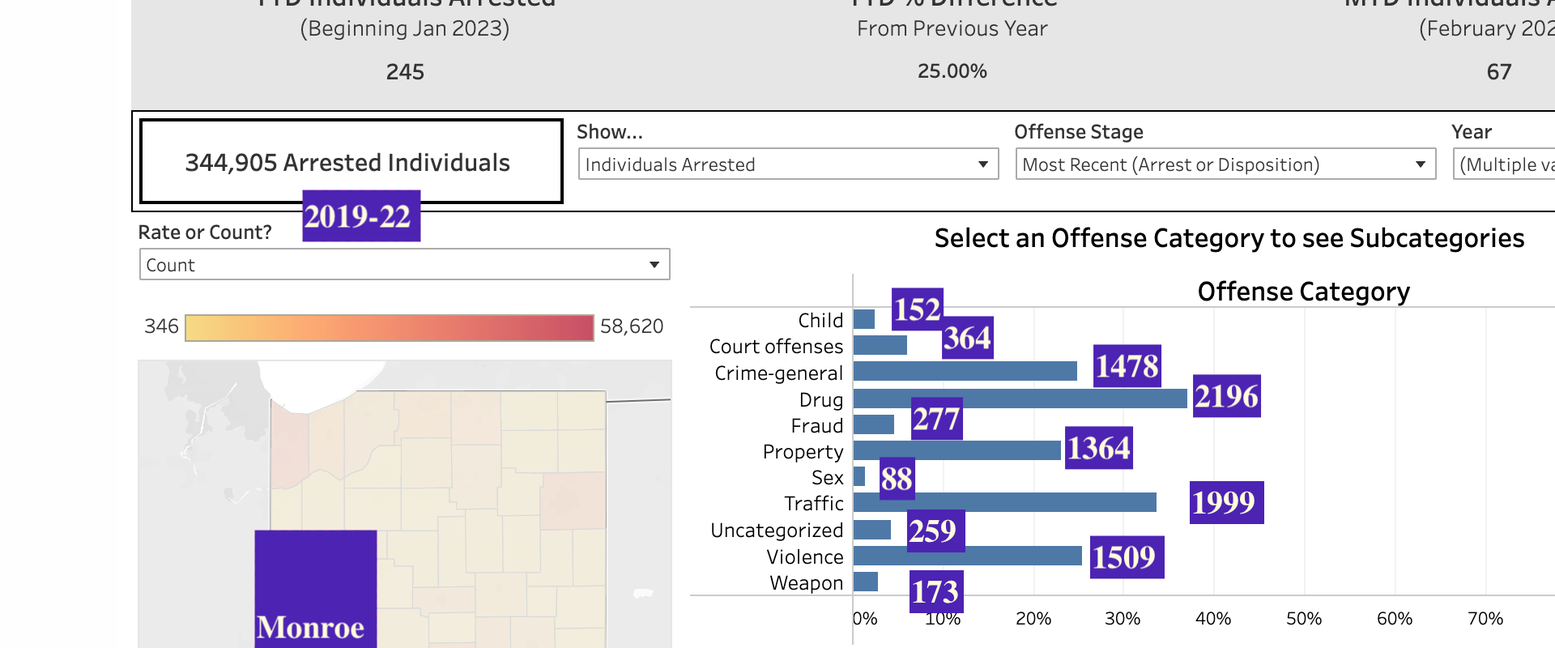
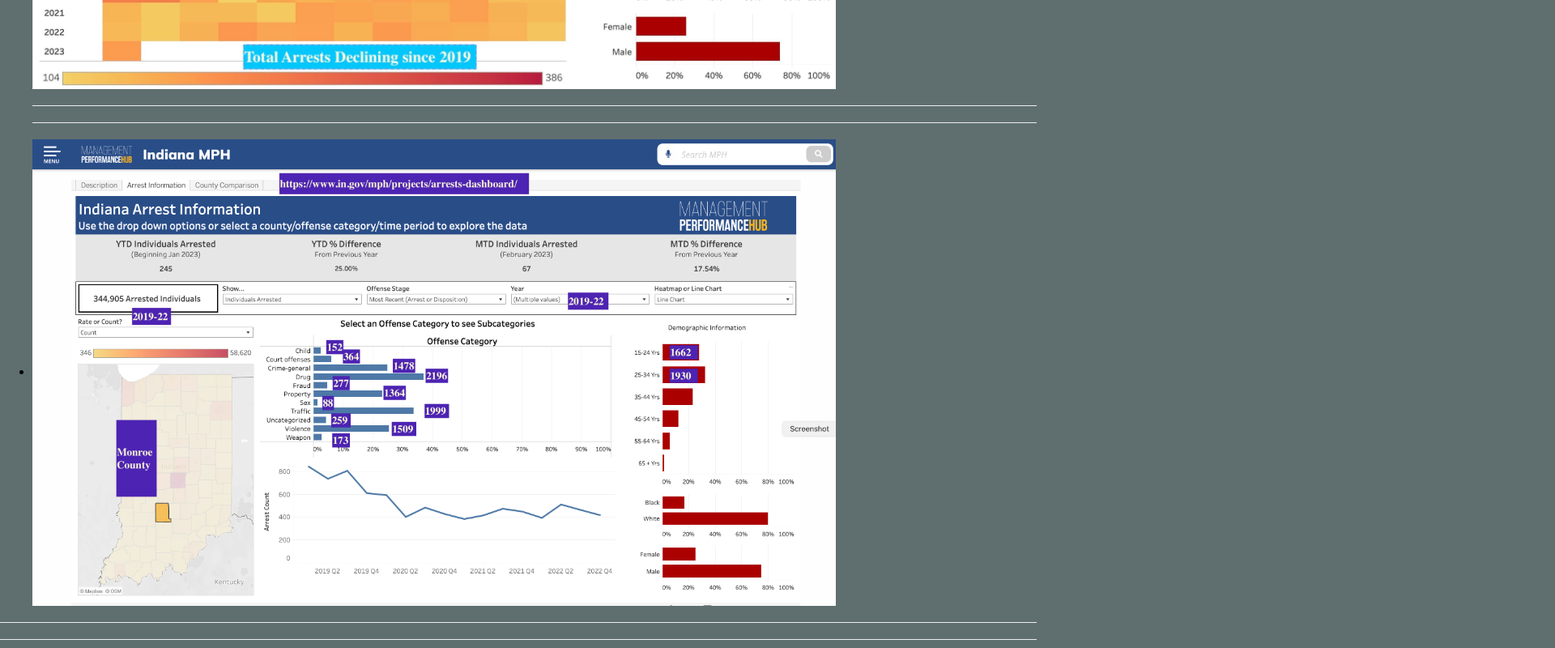
Before and after one commit to LeRoyFlow/LeRoyFlow.github.io, a plain HTML site: page index.html in a window 1280 px wide. Shown: the part 860-1660 px from the top of the page at 81% size, 1920 px wide, since content can reach past the window. Drawn offline with nearby package versions, Linux system fonts and the light colour scheme.

Commit message:
formating

```diff
--- a/index.html
+++ b/index.html
@@ -45,14 +45,23 @@
 <li><p> Intercept-Minus <a href="https://leroyflow.github.io/Intercept-Minus.pptx">Power Point</a></p> <a href="https://leroyflow.github.io/Intercept-Minus.key">KeyNote</a></p> <a href="https://leroyflow.github.io/Intercept-Minus.pdf">Portable Document Format </a>
  </p>
 </li>
-<li> <p> Sheriff Marte <a href="https://leroyflow.github.io/Marte-Letter-Feb2023.pdf" </a>Letter Feb 2023 </p> </li>
+<li> <p> Sheriff Marte <a href="https://leroyflow.github.io/Marte-Letter-Feb2023.pdf">Letter Feb 2023 </a> </p> </li>
 </ul>
+<ul>
 
+<li>
 <hr>
 <hr>
-<img src="assets/MPH-19-22-Arrests.png" >
+<img src="assets/Feb2023-MPH.jpg" style="width:80%">
+</li>
+<li>
 <hr>
-<img src="assets/Feb2023-MPH.jpg" style="width:50%">
+<hr>
+<img src="assets/MPH-19-22-Arrests.png" style="width:80%">
+</li>
+</ul>
+<hr>
+<hr>
 
 </body>
 
```
